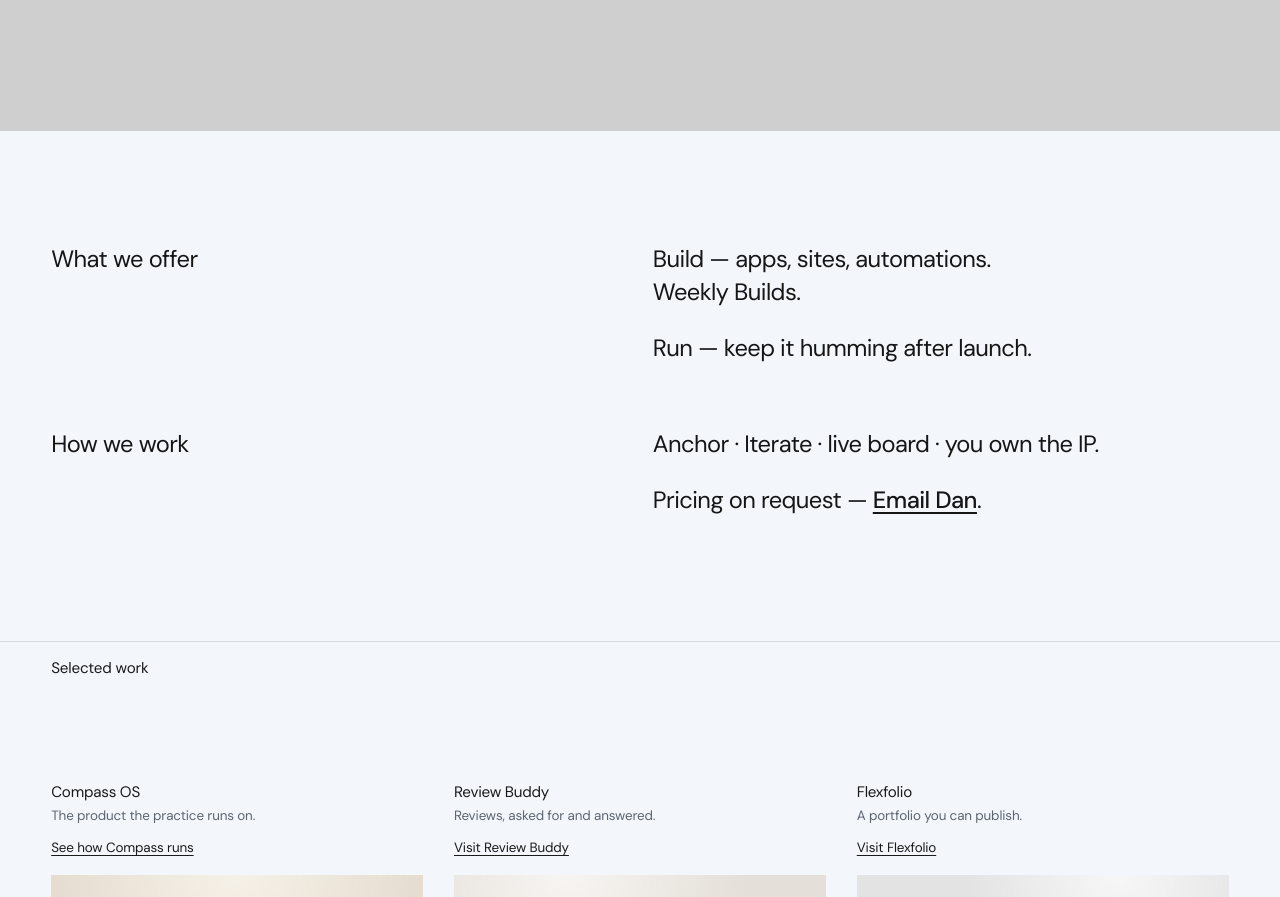
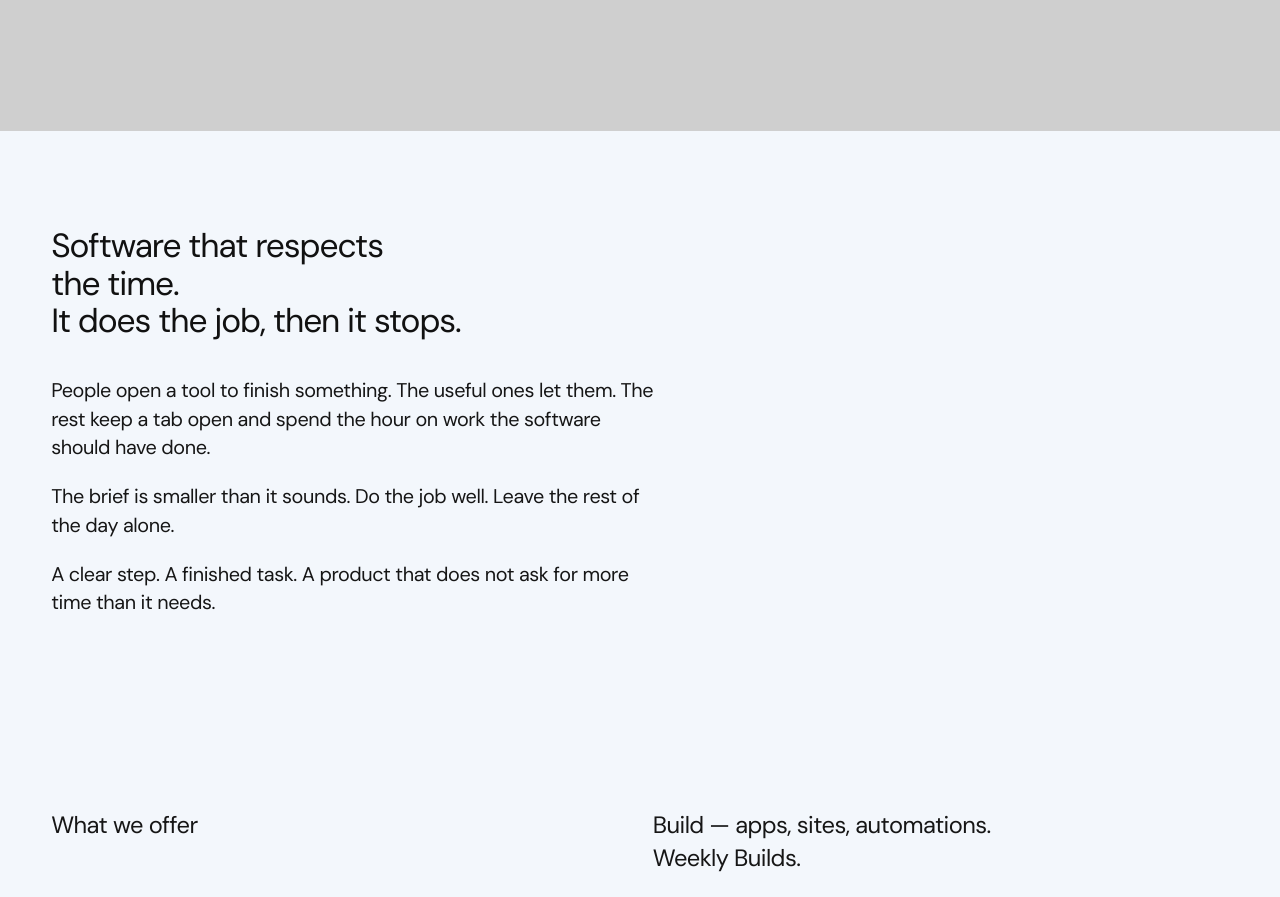
Before and after one commit to Dan-Kovac/roadmap-labs-website-, a Next.js app: page / in a window 1280 px wide. Shown: the part 660-1557 px from the top of the page. Built offline with nearby package versions, Linux system fonts and the light colour scheme.

Commit message:
ROA-67: add the home under-fold editorial text section
Place a regular-weight Labs-voice thesis and short paragraphs directly under the grey media well, matching the fold's text-first rhythm.

Co-authored-by: Dan Kovac <Dan-Kovac@users.noreply.github.com>

```diff
--- a/app/globals.css
+++ b/app/globals.css
@@ -291,6 +291,49 @@ a.rl-btn-secondary:focus-visible {
 .bleed {
   min-height: clamp(12rem, 36vh, 24rem);
   background: #cfcfcf;
+}
+
+.underfold {
+  max-width: 100%;
+  padding: clamp(4.75rem, 12vh, 8.5rem) var(--page-pad) clamp(4.25rem, 10vh, 7.25rem);
+  overflow-x: clip;
+  background: var(--rl-bg);
+}
+
+.underfold h2 {
+  margin: 0;
+  max-width: 18em;
+  font-weight: 400;
+}
+
+.underfold-line {
+  display: block;
+  color: #111111;
+  font-size: clamp(1.5rem, 2.62vw, 2.45rem);
+  font-weight: 400;
+  letter-spacing: -0.032em;
+  line-height: 1.12;
+  text-wrap: pretty;
+}
+
+.underfold-copy {
+  max-width: 38rem;
+  margin-top: clamp(1.85rem, 4.5vh, 2.75rem);
+}
+
+.underfold-copy p {
+  margin: 0;
+  max-width: 36em;
+  font-size: clamp(1.15rem, 1.55vw, 1.4rem);
+  font-weight: 400;
+  letter-spacing: -0.02em;
+  line-height: 1.45;
+  color: #161616;
+  text-wrap: pretty;
+}
+
+.underfold-copy p + p {
+  margin-top: 1.25rem;
 }
 
 @media (min-width: 900px) {
@@ -685,6 +728,19 @@ a.rl-btn-secondary:focus-visible {
     min-height: 11rem;
   }
 
+  .underfold {
+    padding-block: 2.75rem 2.6rem;
+  }
+
+  .underfold-line {
+    font-size: clamp(1.38rem, 6.5vw, 1.7rem);
+    line-height: 1.18;
+  }
+
+  .underfold-copy {
+    margin-top: 1.35rem;
+  }
+
   .offer {
     padding-block: 3.25rem;
   }
--- a/app/page.tsx
+++ b/app/page.tsx
@@ -21,6 +21,20 @@ export default function HomePage() {
         </h1>
       </section>
       <div className="bleed" aria-hidden="true" />
+      <section className="underfold" aria-labelledby="underfold-title">
+        <h2 id="underfold-title">
+          <span className="underfold-line">Software that respects the time.</span>
+          <span className="underfold-line">It does the job, then it stops.</span>
+        </h2>
+        <div className="underfold-copy">
+          <p>
+            People open a tool to finish something. The useful ones let them. The rest keep a tab
+            open and spend the hour on work the software should have done.
+          </p>
+          <p>The brief is smaller than it sounds. Do the job well. Leave the rest of the day alone.</p>
+          <p>A clear step. A finished task. A product that does not ask for more time than it needs.</p>
+        </div>
+      </section>
       <OfferStrip />
       <SelectedWork />
     </div>
```
